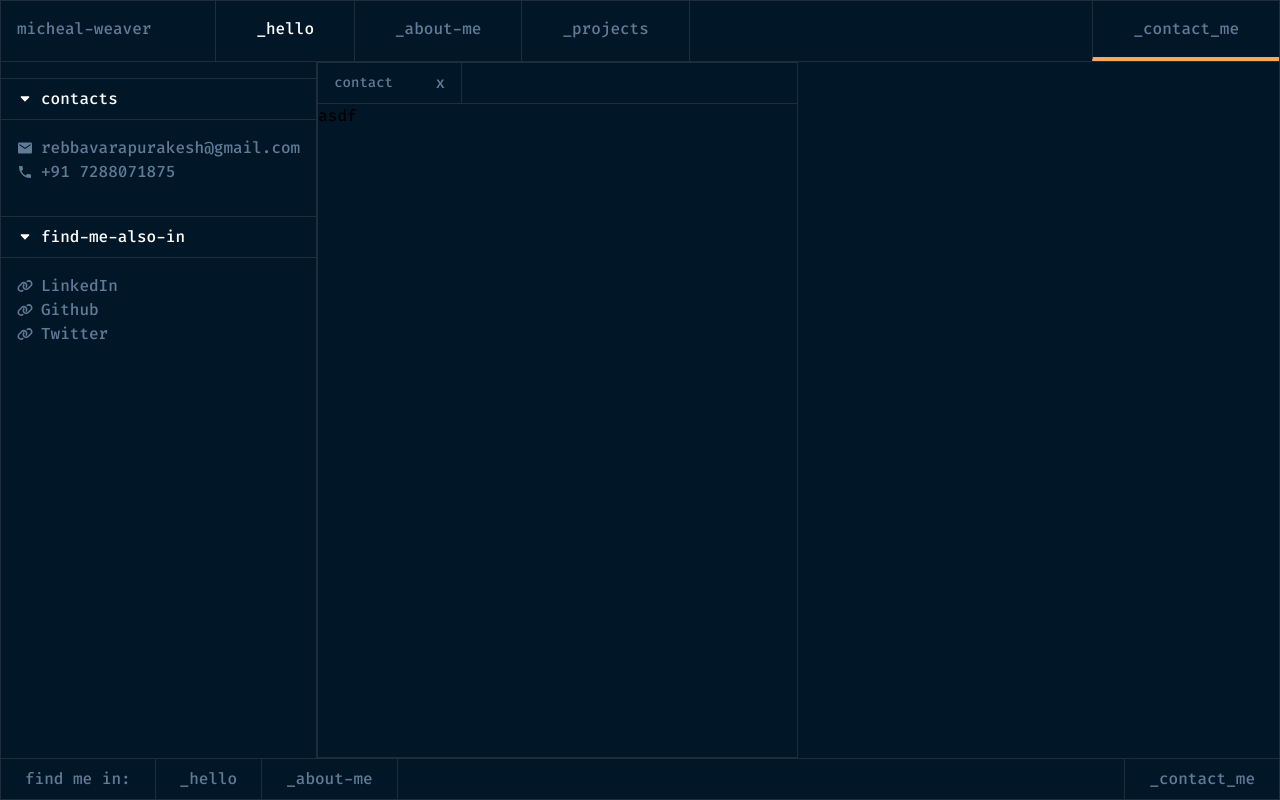
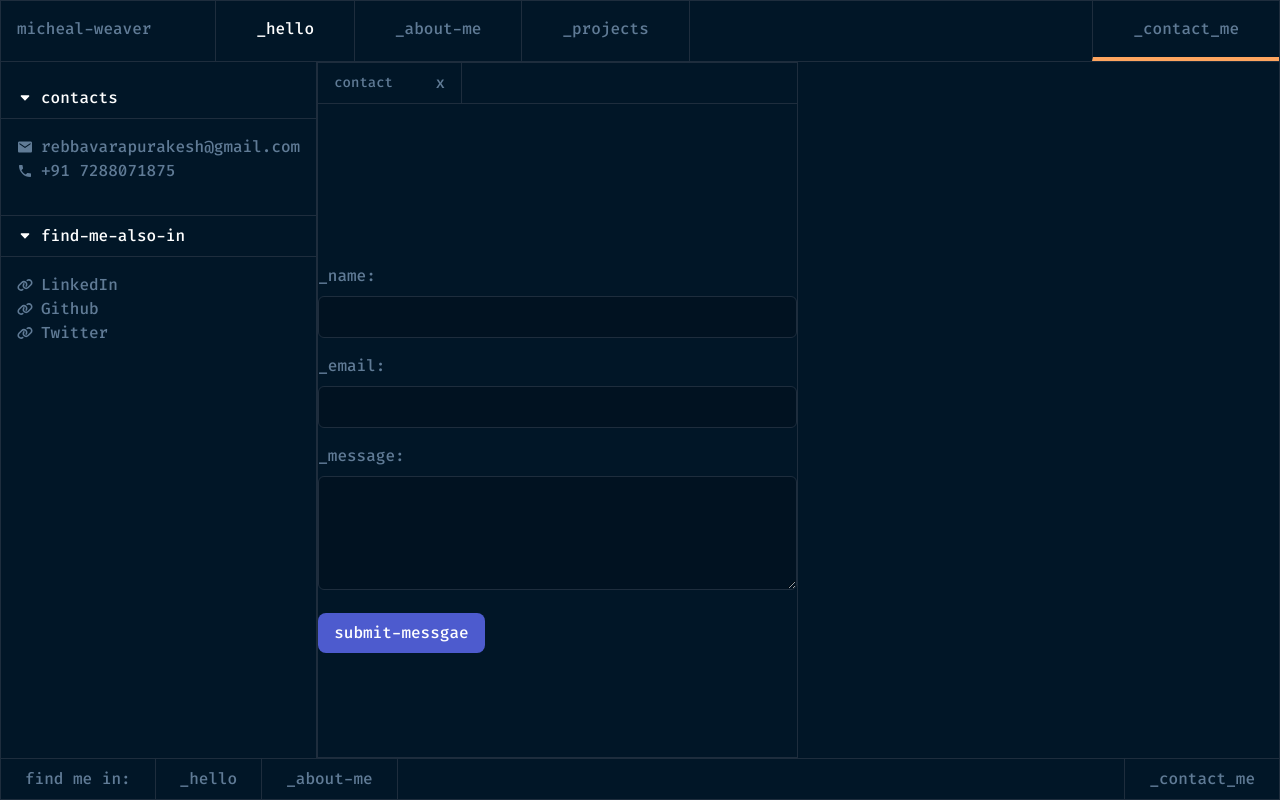
Before and after one commit to rrakesh28/portfolio-v2, a Next.js app: page /contact in a window 1280 px wide. Built offline with nearby package versions, Linux system fonts and the light colour scheme.

Commit message:
contact form

```diff
--- a/app/contact/page.tsx
+++ b/app/contact/page.tsx
@@ -9,7 +9,7 @@ const Contact: React.FC = () => {
     <div className="h-full flex">
       <div className="w-[22rem] border-r border-r-lines">
         <div className="mt-4">
-          <button className="w-full px-4 py-2 flex items-center gap-2 text-white border-b border-b-lines border-t border-t-lines">
+          <button className="w-full px-4 py-2 flex items-center gap-2 text-white border-b border-b-lines">
             <TiArrowSortedDown />
             <span>contacts</span>
           </button>
@@ -60,8 +60,62 @@ const Contact: React.FC = () => {
               <button>x</button>
             </div>
           </div>
-          <div>
-            <p>asdf</p>
+          <div className="flex justify-center">
+            <form className="w-[30rem] mt-[10rem] ">
+              <div className="mb-4">
+                <label
+                  htmlFor="name"
+                  className="block text-secondary-muted font-medium mb-2"
+                >
+                  _name:
+                </label>
+                <input
+                  type="text"
+                  id="name"
+                  name="name"
+                  className="w-full px-4 py-2 bg-primary-light border border-lines rounded-md focus:outline-none focus:ring-2 focus:ring-blue-400"
+                />
+              </div>
+
+              <div className="mb-4">
+                <label
+                  htmlFor="email"
+                  className="block text-secondary-muted font-medium mb-2"
+                >
+                  _email:
+                </label>
+                <input
+                  type="email"
+                  id="email"
+                  name="email"
+                  className="w-full px-4 py-2 bg-primary-light border border-lines rounded-md focus:outline-none focus:ring-2 focus:ring-blue-400"
+                />
+              </div>
+
+              <div className="mb-4">
+                <label
+                  htmlFor="message"
+                  className="block text-secondary-muted font-medium mb-2"
+                >
+                  _message:
+                </label>
+                <textarea
+                  id="message"
+                  name="message"
+                  rows={4}
+                  className="w-full px-4 py-2 bg-primary-light border border-lines rounded-md focus:outline-none focus:ring-2 focus:ring-blue-400"
+                ></textarea>
+              </div>
+
+              <div>
+                <button
+                  type="submit"
+              className="text-white bg-secondary-blue px-4 py-2 rounded-lg"
+                >
+                  submit-messgae
+                </button>
+              </div>
+            </form>
           </div>
         </div>
         <div className="border-lines"></div>
```
